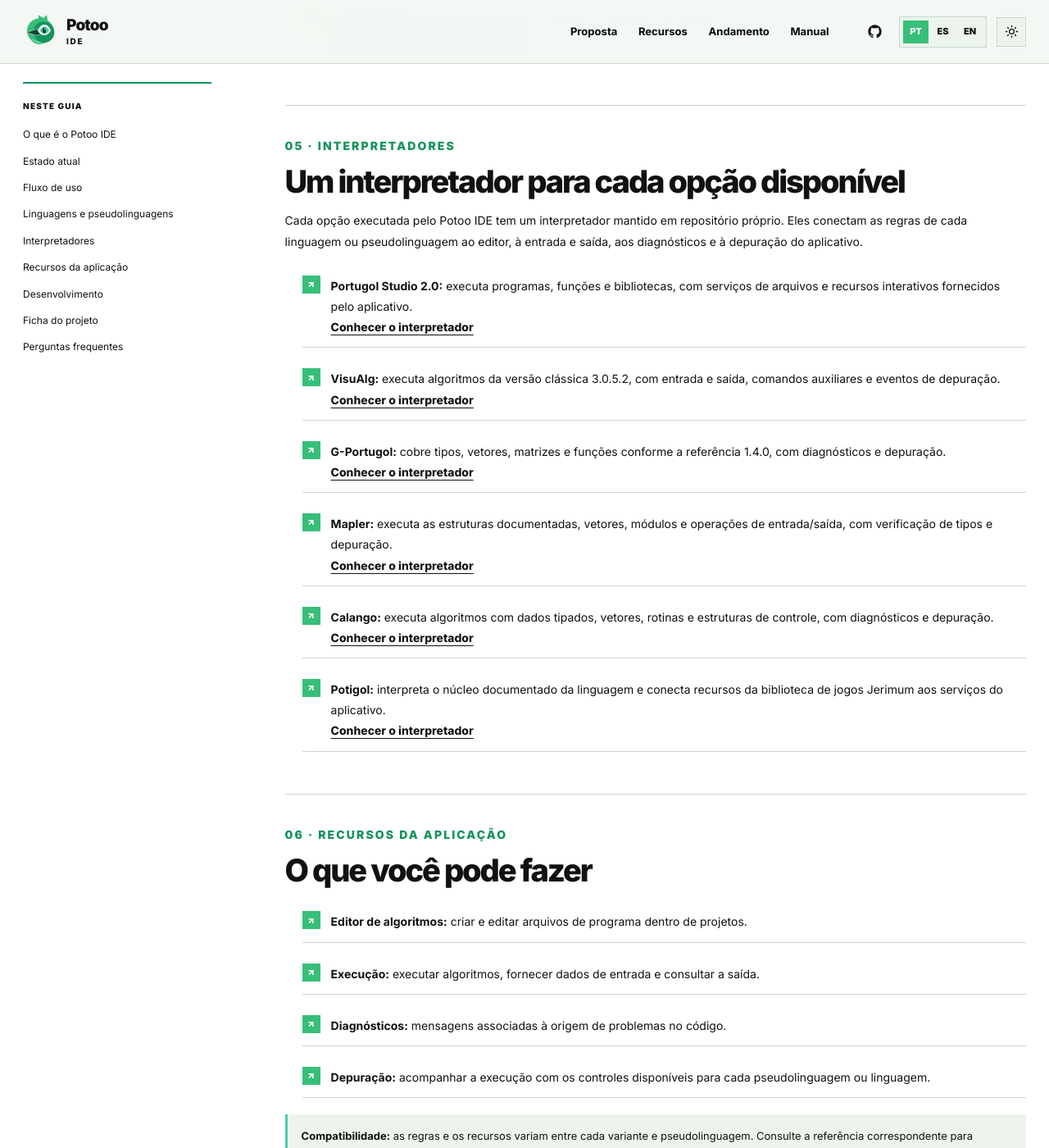
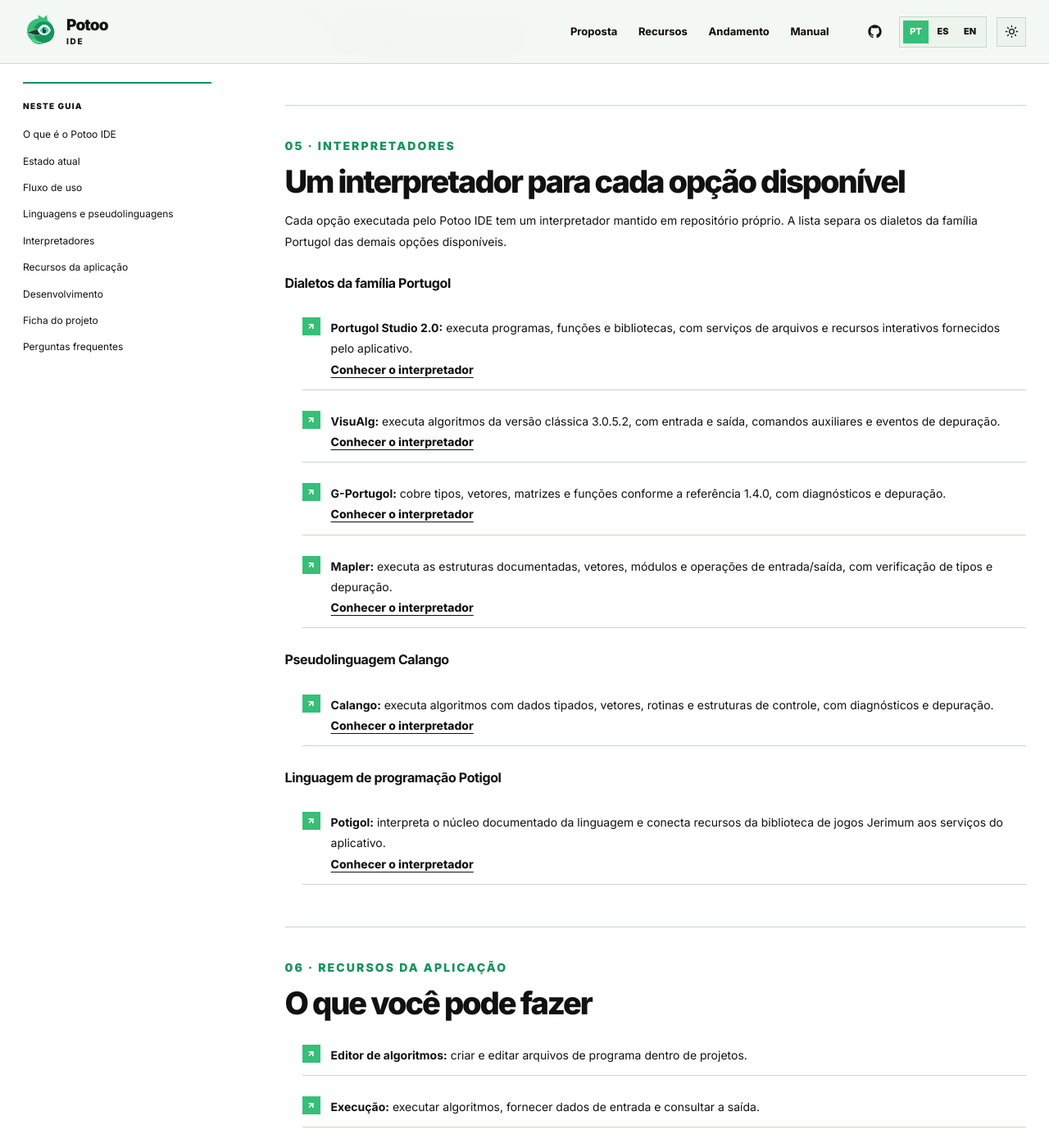
Before and after one commit to diegopn/potoo-site, a Jekyll site: the page built from manual/index.html, in a window 1280 px wide and 1400 px high, scrolled down 3081 px. Shown: the whole window at 82% size. Built offline with Jekyll 4.4.1, drawn with Linux system fonts in a browser that asks for light colours.

```diff
--- a/manual/index.html
+++ b/manual/index.html
@@ -107,13 +107,20 @@ body_class: manual-page
         <section id="interpretadores">
           <p class="kicker">05 · Interpretadores</p>
           <h2>Um interpretador para cada opção disponível</h2>
-          <p>Cada opção executada pelo Potoo IDE tem um interpretador mantido em repositório próprio. Eles conectam as regras de cada linguagem ou pseudolinguagem ao editor, à entrada e saída, aos diagnósticos e à depuração do aplicativo.</p>
+          <p>Cada opção executada pelo Potoo IDE tem um interpretador mantido em repositório próprio. A lista separa os dialetos da família Portugol das demais opções disponíveis.</p>
+          <h3>Dialetos da família Portugol</h3>
           <ul class="manual-list">
             <li><span><strong>Portugol Studio 2.0:</strong> executa programas, funções e bibliotecas, com serviços de arquivos e recursos interativos fornecidos pelo aplicativo.<br><a href="{{ '/manual/portugol/' | relative_url }}#interpretador">Conhecer o interpretador</a></span></li>
             <li><span><strong>VisuAlg:</strong> executa algoritmos da versão clássica 3.0.5.2, com entrada e saída, comandos auxiliares e eventos de depuração.<br><a href="{{ '/manual/visualg/' | relative_url }}#interpretador">Conhecer o interpretador</a></span></li>
             <li><span><strong>G-Portugol:</strong> cobre tipos, vetores, matrizes e funções conforme a referência 1.4.0, com diagnósticos e depuração.<br><a href="{{ '/manual/g-portugol/' | relative_url }}#interpretador">Conhecer o interpretador</a></span></li>
             <li><span><strong>Mapler:</strong> executa as estruturas documentadas, vetores, módulos e operações de entrada/saída, com verificação de tipos e depuração.<br><a href="{{ '/manual/mapler/' | relative_url }}#interpretador">Conhecer o interpretador</a></span></li>
+          </ul>
+          <h3>Pseudolinguagem Calango</h3>
+          <ul class="manual-list">
             <li><span><strong>Calango:</strong> executa algoritmos com dados tipados, vetores, rotinas e estruturas de controle, com diagnósticos e depuração.<br><a href="{{ '/manual/calango/' | relative_url }}#interpretador">Conhecer o interpretador</a></span></li>
+          </ul>
+          <h3>Linguagem de programação Potigol</h3>
+          <ul class="manual-list">
             <li><span><strong>Potigol:</strong> interpreta o núcleo documentado da linguagem e conecta recursos da biblioteca de jogos Jerimum aos serviços do aplicativo.<br><a href="{{ '/manual/potigol/' | relative_url }}#interpretador">Conhecer o interpretador</a></span></li>
           </ul>
         </section>
```
Also changed, not shown: en/manual/index.html (+8 -1 lines), es/manual/index.html (+8 -1 lines).
